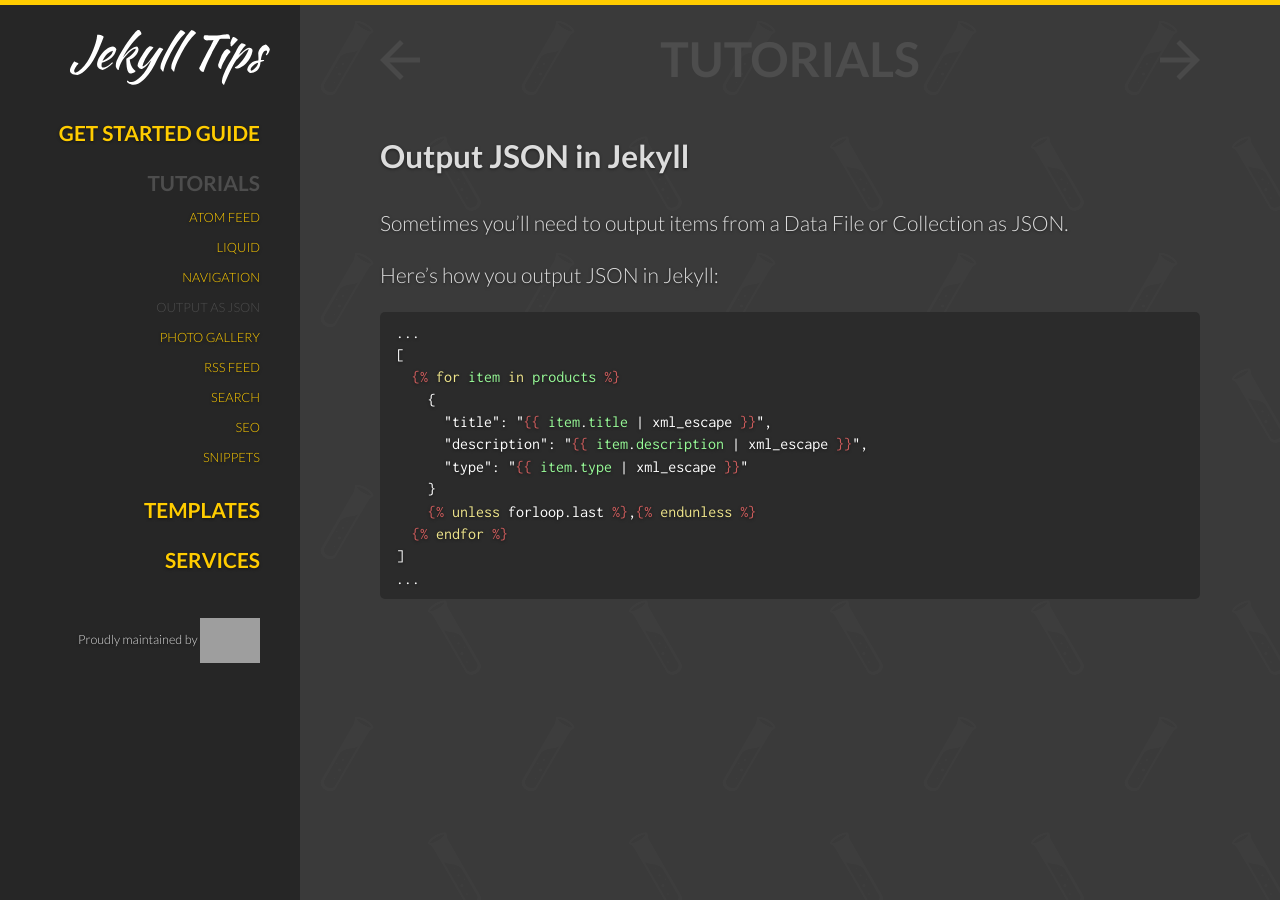
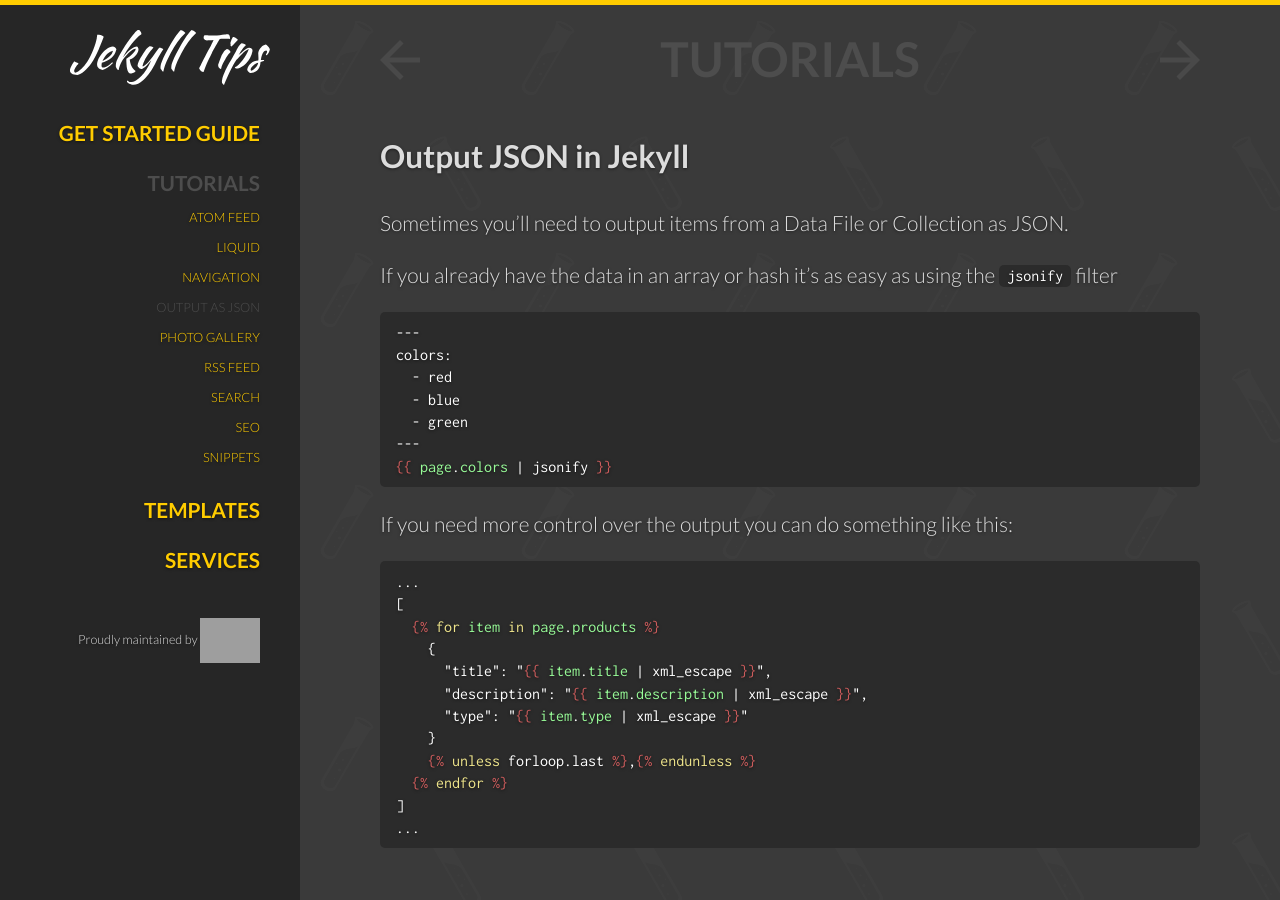
Before and after one commit to CloudCannon/Jekyll-Tips, a Jekyll site: the page built from _tutorials/output_as_json.md, in a window 1280 px wide. Built offline with Jekyll 4.4.1, drawn with Linux system fonts in a browser that asks for light colours; comment, search, counter and statistics services are not loaded; grey boxes are pictures that could not be loaded.

Commit message:
Updated jsonify docs

```diff
--- a/_tutorials/output_as_json.md
+++ b/_tutorials/output_as_json.md
@@ -4,13 +4,27 @@ heading: Output JSON in Jekyll
 ---
 Sometimes you'll need to output items from a Data File or Collection as JSON.
 
-Here's how you output JSON in Jekyll:
+If you already have the data in an array or hash it's as easy as using the `jsonify` filter
+
+{% highlight liquid %}
+{% raw %}
+---
+colors:
+  - red
+  - blue
+  - green
+---
+{{ page.colors | jsonify }}
+{% endraw %}
+{% endhighlight %}
+
+If you need more control over the output you can do something like this:
 
 {% highlight liquid %}
 {% raw %}
 ...
 [
-  {% for item in products %}
+  {% for item in page.products %}
     {
       "title": "{{ item.title | xml_escape }}",
       "description": "{{ item.description | xml_escape }}",
```
Also changed, not shown: _guide/collections.md (+1 -1 lines).
